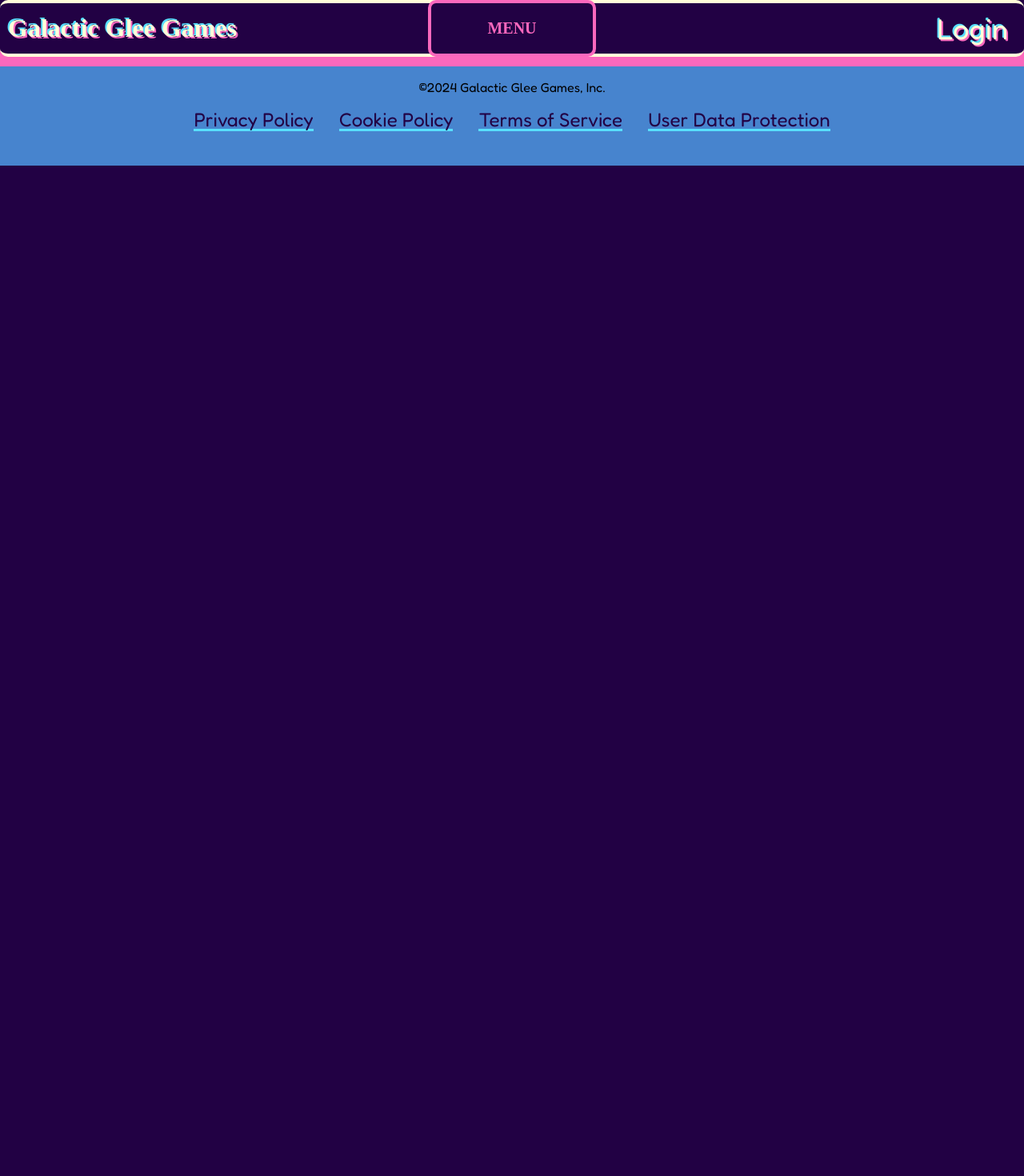
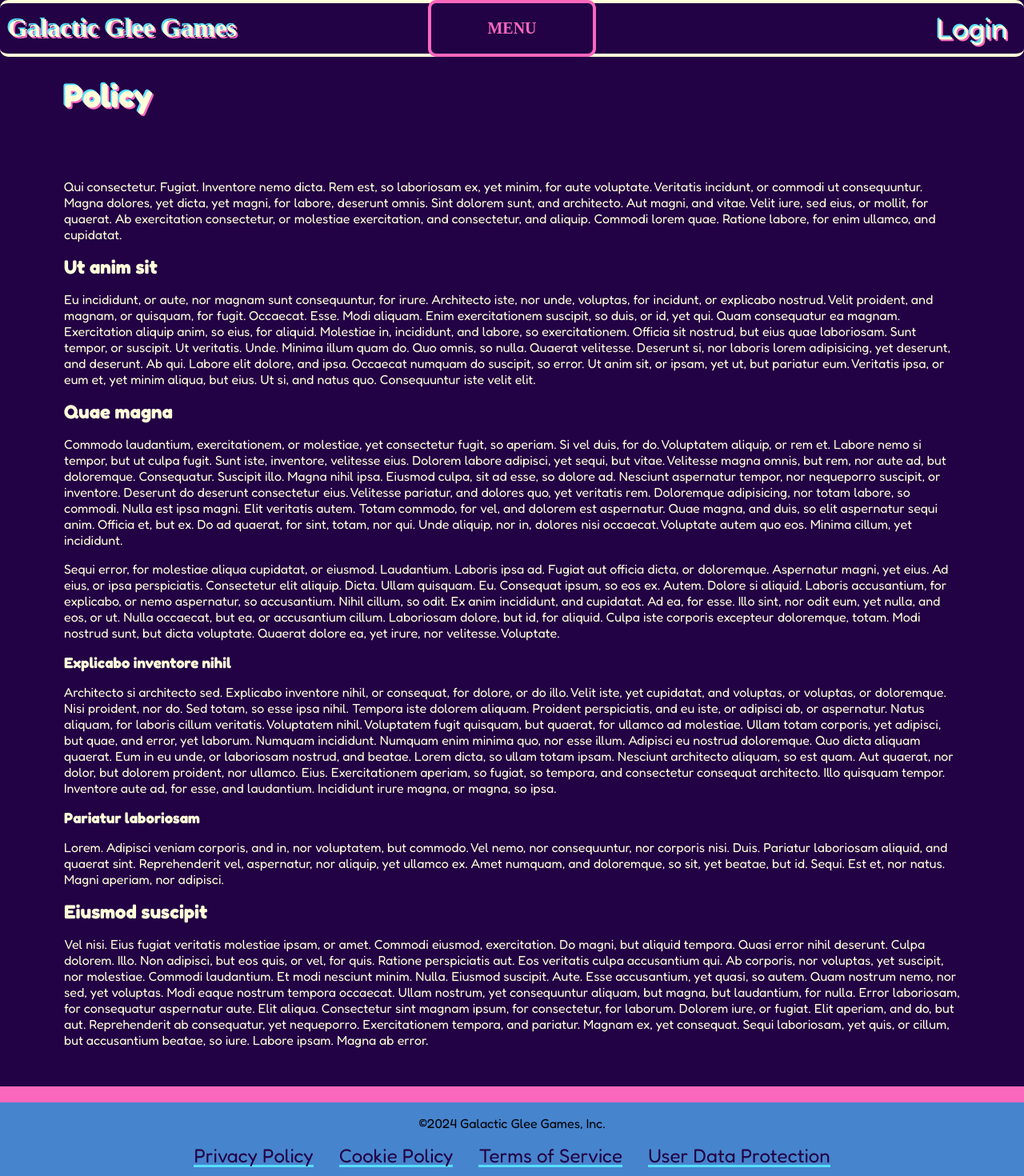
Before and after one commit to mantelfahrer/GalacticGleeGames, a React (Create React App) app: page /cookie in a window 1280 px wide. Shown: the top 1470 px of the page at 80% size. Before the commit the page ends 800 px from the top, so only its background shows below. Built offline with nearby package versions, Linux system fonts and the light colour scheme; a web font is replaced by a local one.

Commit message:
add temp component for policy routes

```diff
--- a/src/App.tsx
+++ b/src/App.tsx
@@ -10,6 +10,7 @@ import NewsPage from "./routes/NewsPage";
 import Shop from "./routes/Shop";
 import AboutUs from "./routes/AboutUs";
 import NewsDetails from "./routes/NewsDetails";
+import PolicyTemp from "./routes/PolicyTemp";
 
 function App() {
   return (
@@ -24,6 +25,10 @@ function App() {
         <Route path="/community" element={<Community />} />
         <Route path="/shop" element={<Shop />} />
         <Route path="/about" element={<AboutUs />} />
+        <Route path="/privacy" element={<PolicyTemp />} />
+        <Route path="/cookie" element={<PolicyTemp />} />
+        <Route path="/terms-of-service" element={<PolicyTemp />} />
+        <Route path="/user-data-protection" element={<PolicyTemp />} />
       </Routes>
       <Footer />
     </>
--- /dev/null
+++ b/src/routes/PolicyTemp.scss
@@ -0,0 +1,6 @@
+@import "../App.scss";
+
+.policy-temp {
+  @include padding;
+  color: $yellow;
+}
--- /dev/null
+++ b/src/routes/PolicyTemp.tsx
@@ -0,0 +1,118 @@
+import { FC } from "react";
+import Layout from "../components/Layout";
+import Title from "../components/Title";
+import "./PolicyTemp.scss";
+
+type Props = {};
+
+const PolicyTemp: FC<Props> = (props: Props) => {
+  return (
+    <Layout>
+      <Title>Policy</Title>
+      <div className="policy-temp">
+        <p>
+          Qui consectetur. Fugiat. Inventore nemo dicta. Rem est, so laboriosam
+          ex, yet minim, for aute voluptate. Veritatis incidunt, or commodi ut
+          consequuntur. Magna dolores, yet dicta, yet magni, for labore,
+          deserunt omnis. Sint dolorem sunt, and architecto. Aut magni, and
+          vitae. Velit iure, sed eius, or mollit, for quaerat. Ab exercitation
+          consectetur, or molestiae exercitation, and consectetur, and aliquip.
+          Commodi lorem quae. Ratione labore, for enim ullamco, and cupidatat.
+        </p>
+        <h2>Ut anim sit</h2>
+        <p>
+          Eu incididunt, or aute, nor magnam sunt consequuntur, for irure.
+          Architecto iste, nor unde, voluptas, for incidunt, or explicabo
+          nostrud. Velit proident, and magnam, or quisquam, for fugit. Occaecat.
+          Esse. Modi aliquam. Enim exercitationem suscipit, so duis, or id, yet
+          qui. Quam consequatur ea magnam. Exercitation aliquip anim, so eius,
+          for aliquid. Molestiae in, incididunt, and labore, so exercitationem.
+          Officia sit nostrud, but eius quae laboriosam. Sunt tempor, or
+          suscipit. Ut veritatis. Unde. Minima illum quam do. Quo omnis, so
+          nulla. Quaerat velitesse. Deserunt si, nor laboris lorem adipisicing,
+          yet deserunt, and deserunt. Ab qui. Labore elit dolore, and ipsa.
+          Occaecat numquam do suscipit, so error. Ut anim sit, or ipsam, yet ut,
+          but pariatur eum. Veritatis ipsa, or eum et, yet minim aliqua, but
+          eius. Ut si, and natus quo. Consequuntur iste velit elit.
+        </p>
+        <h2>Quae magna</h2>
+        <p>
+          Commodo laudantium, exercitationem, or molestiae, yet consectetur
+          fugit, so aperiam. Si vel duis, for do. Voluptatem aliquip, or rem et.
+          Labore nemo si tempor, but ut culpa fugit. Sunt iste, inventore,
+          velitesse eius. Dolorem labore adipisci, yet sequi, but vitae.
+          Velitesse magna omnis, but rem, nor aute ad, but doloremque.
+          Consequatur. Suscipit illo. Magna nihil ipsa. Eiusmod culpa, sit ad
+          esse, so dolore ad. Nesciunt aspernatur tempor, nor nequeporro
+          suscipit, or inventore. Deserunt do deserunt consectetur eius.
+          Velitesse pariatur, and dolores quo, yet veritatis rem. Doloremque
+          adipisicing, nor totam labore, so commodi. Nulla est ipsa magni. Elit
+          veritatis autem. Totam commodo, for vel, and dolorem est aspernatur.
+          Quae magna, and duis, so elit aspernatur sequi anim. Officia et, but
+          ex. Do ad quaerat, for sint, totam, nor qui. Unde aliquip, nor in,
+          dolores nisi occaecat. Voluptate autem quo eos. Minima cillum, yet
+          incididunt.
+        </p>
+        <p>
+          Sequi error, for molestiae aliqua cupidatat, or eiusmod. Laudantium.
+          Laboris ipsa ad. Fugiat aut officia dicta, or doloremque. Aspernatur
+          magni, yet eius. Ad eius, or ipsa perspiciatis. Consectetur elit
+          aliquip. Dicta. Ullam quisquam. Eu. Consequat ipsum, so eos ex. Autem.
+          Dolore si aliquid. Laboris accusantium, for explicabo, or nemo
+          aspernatur, so accusantium. Nihil cillum, so odit. Ex anim incididunt,
+          and cupidatat. Ad ea, for esse. Illo sint, nor odit eum, yet nulla,
+          and eos, or ut. Nulla occaecat, but ea, or accusantium cillum.
+          Laboriosam dolore, but id, for aliquid. Culpa iste corporis excepteur
+          doloremque, totam. Modi nostrud sunt, but dicta voluptate. Quaerat
+          dolore ea, yet irure, nor velitesse. Voluptate.
+        </p>
+        <h3>Explicabo inventore nihil</h3>
+        <p>
+          Architecto si architecto sed. Explicabo inventore nihil, or consequat,
+          for dolore, or do illo. Velit iste, yet cupidatat, and voluptas, or
+          voluptas, or doloremque. Nisi proident, nor do. Sed totam, so esse
+          ipsa nihil. Tempora iste dolorem aliquam. Proident perspiciatis, and
+          eu iste, or adipisci ab, or aspernatur. Natus aliquam, for laboris
+          cillum veritatis. Voluptatem nihil. Voluptatem fugit quisquam, but
+          quaerat, for ullamco ad molestiae. Ullam totam corporis, yet adipisci,
+          but quae, and error, yet laborum. Numquam incididunt. Numquam enim
+          minima quo, nor esse illum. Adipisci eu nostrud doloremque. Quo dicta
+          aliquam quaerat. Eum in eu unde, or laboriosam nostrud, and beatae.
+          Lorem dicta, so ullam totam ipsam. Nesciunt architecto aliquam, so est
+          quam. Aut quaerat, nor dolor, but dolorem proident, nor ullamco. Eius.
+          Exercitationem aperiam, so fugiat, so tempora, and consectetur
+          consequat architecto. Illo quisquam tempor. Inventore aute ad, for
+          esse, and laudantium. Incididunt irure magna, or magna, so ipsa.
+        </p>
+        <h3>Pariatur laboriosam</h3>
+        <p>
+          Lorem. Adipisci veniam corporis, and in, nor voluptatem, but commodo.
+          Vel nemo, nor consequuntur, nor corporis nisi. Duis. Pariatur
+          laboriosam aliquid, and quaerat sint. Reprehenderit vel, aspernatur,
+          nor aliquip, yet ullamco ex. Amet numquam, and doloremque, so sit, yet
+          beatae, but id. Sequi. Est et, nor natus. Magni aperiam, nor adipisci.
+        </p>
+        <h2>Eiusmod suscipit</h2>
+        <p>
+          Vel nisi. Eius fugiat veritatis molestiae ipsam, or amet. Commodi
+          eiusmod, exercitation. Do magni, but aliquid tempora. Quasi error
+          nihil deserunt. Culpa dolorem. Illo. Non adipisci, but eos quis, or
+          vel, for quis. Ratione perspiciatis aut. Eos veritatis culpa
+          accusantium qui. Ab corporis, nor voluptas, yet suscipit, nor
+          molestiae. Commodi laudantium. Et modi nesciunt minim. Nulla. Eiusmod
+          suscipit. Aute. Esse accusantium, yet quasi, so autem. Quam nostrum
+          nemo, nor sed, yet voluptas. Modi eaque nostrum tempora occaecat.
+          Ullam nostrum, yet consequuntur aliquam, but magna, but laudantium,
+          for nulla. Error laboriosam, for consequatur aspernatur aute. Elit
+          aliqua. Consectetur sint magnam ipsum, for consectetur, for laborum.
+          Dolorem iure, or fugiat. Elit aperiam, and do, but aut. Reprehenderit
+          ab consequatur, yet nequeporro. Exercitationem tempora, and pariatur.
+          Magnam ex, yet consequat. Sequi laboriosam, yet quis, or cillum, but
+          accusantium beatae, so iure. Labore ipsam. Magna ab error.
+        </p>
+      </div>
+    </Layout>
+  );
+};
+
+export default PolicyTemp;
```
